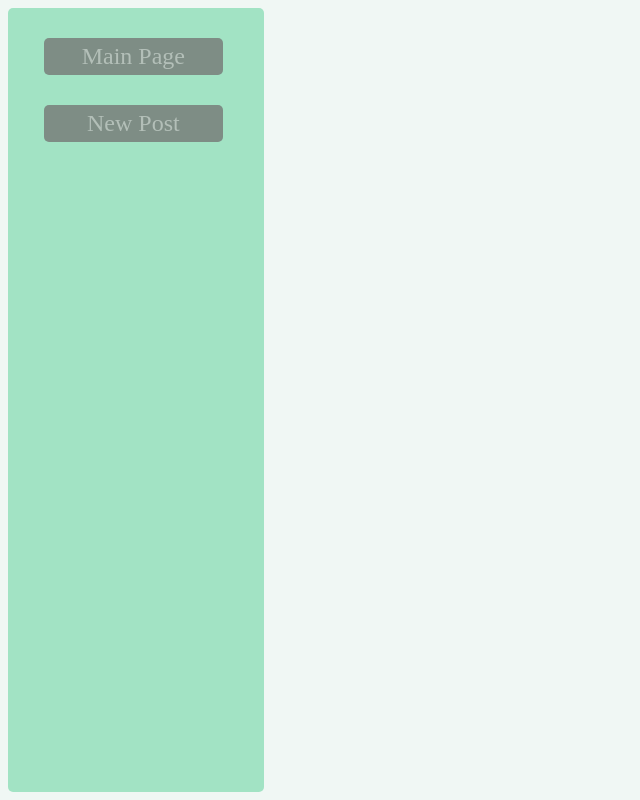
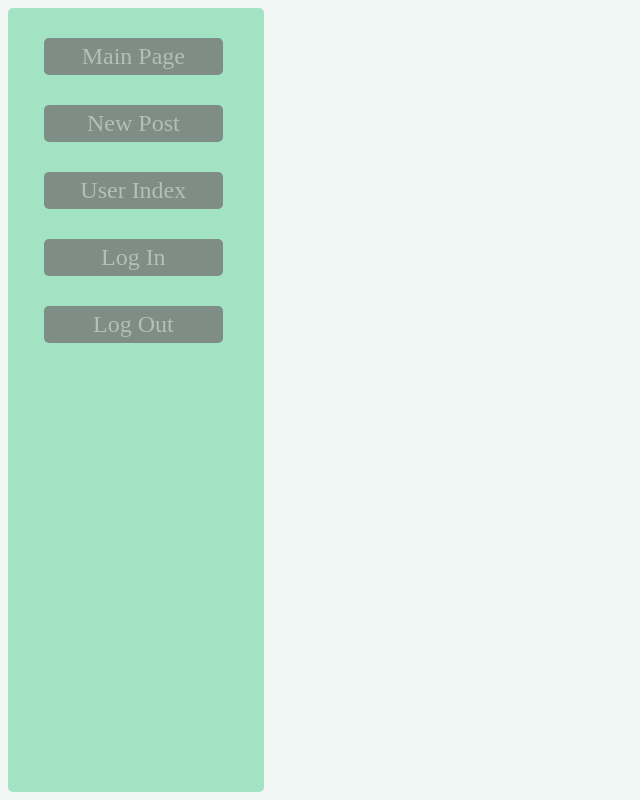
Before and after one commit to MeGodzillaUDead/blogz, a Flask app: page /blog in a window 1280 px wide. Shown: the whole page, without its empty margins (0-640 px from the left). Run offline with Flask 2, Linux system fonts and the light colour scheme; data that the repository does not hold is empty.

Commit message:
added logout and index routes plus more nav buttons

```diff
--- a/main.py
+++ b/main.py
@@ -145,5 +145,14 @@ def login():
 
 	return render_template("login.html")
 
+@app.route("/logout")
+def logout():
+	del session['user']
+	return redirect("/blog")
+
+@app.route("/")
+def index():
+	return "<h1>Index Page is under construction</h1>"
+
 if __name__ == "__main__":
 	app.run()
--- a/templates/base.html
+++ b/templates/base.html
@@ -7,6 +7,9 @@
 		<div class="left">
 			<a class="nav" href="/blog">Main Page</a>
 			<a class="nav" href="/newpost">New Post</a>
+			<a class="nav" href="/">User Index</a>
+			<a class="nav" href="/login">Log In</a>
+			<a class="nav" href="/logout">Log Out</a>
 		</div>
 
 		<div class="right">
```
